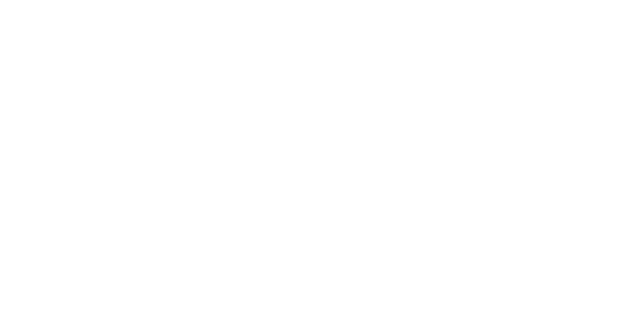
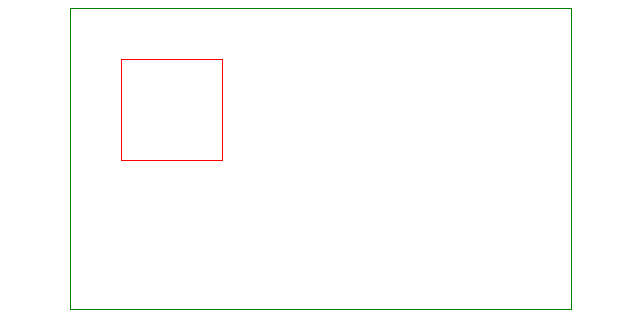
Before and after one commit to sultanyanovava/179, a plain HTML site: page 3.1/index.html in a window 1280 px wide. Shown: the whole page, without its empty margins (319-959 px from the left). Drawn offline with Linux system fonts and the light colour scheme.

Commit message:
task 3.1 done

```diff
--- a/3.1/index.html
+++ b/3.1/index.html
@@ -5,3 +5,9 @@
     <link rel="stylesheet" href="style.css">
     <title>Задание 1</title>
 </head>
+<body>
+    <div id="parent">
+        <div id="child"></div>
+    </div>
+</body>
+</html>
--- a/3.1/style.css
+++ b/3.1/style.css
@@ -0,0 +1,15 @@
+#parent {
+    position:relative;
+    width:500px;
+    height:300px;
+    margin:0 auto;
+    border:1px solid green;
+}
+#child {
+    position:absolute;
+    width:100px;
+    height:100px;
+    border:1px solid red;
+    top:50px;
+    left:50px;
+}
```
